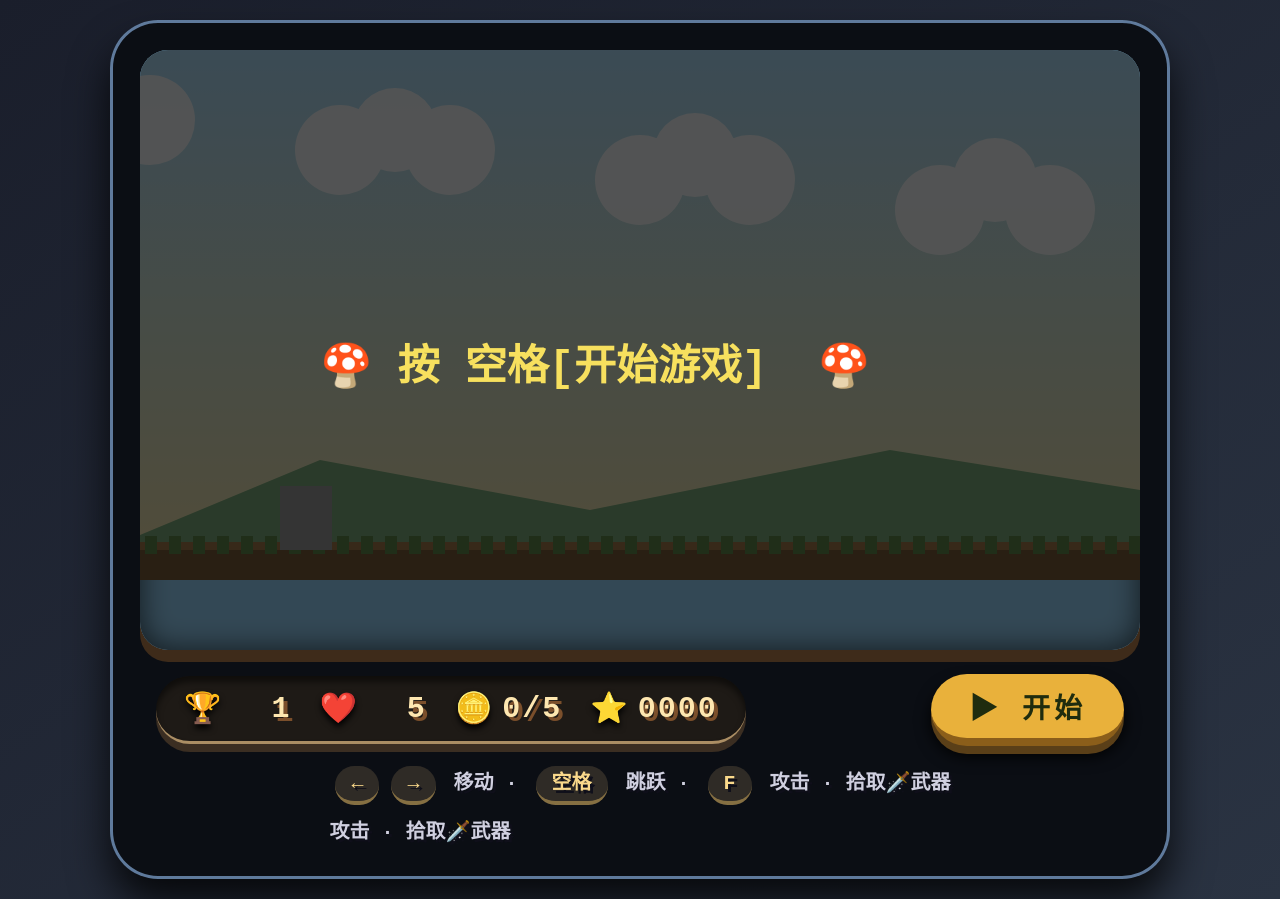
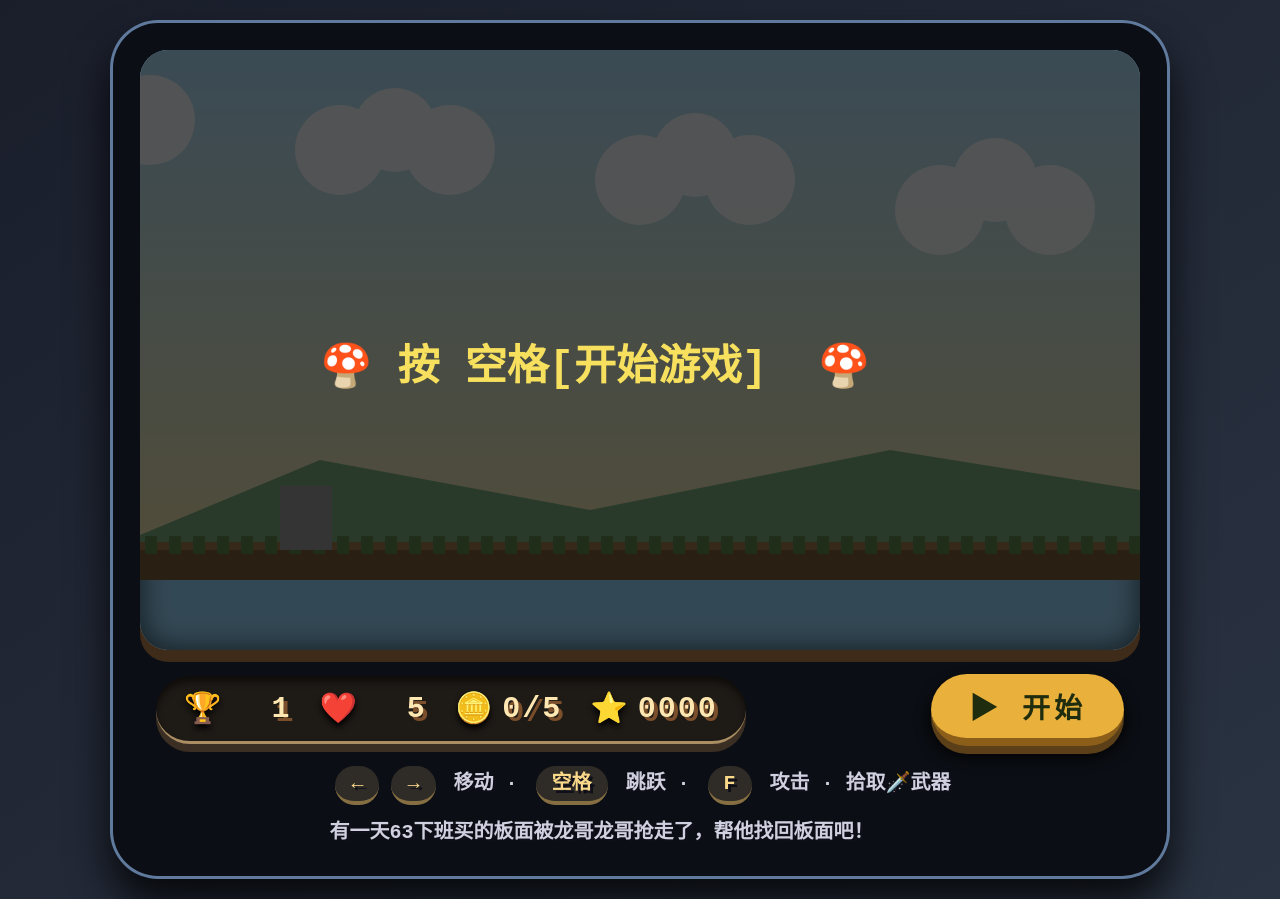
Before and after one commit to nsqb159/maliao, a plain HTML site: page index.html in a window 1280 px wide. Drawn offline with Linux system fonts and the light colour scheme.

Commit message:
Update index.html

```diff
--- a/index.html
+++ b/index.html
@@ -146,7 +146,7 @@
   <div class="hint">
     <kbd>←</kbd><kbd>→</kbd> 移动 · <kbd>空格</kbd> 跳跃 · <kbd>F</kbd> 攻击 · 拾取🗡️武器
   <div class="hint">
-     攻击 · 拾取🗡️武器
+                    有一天63下班买的板面被龙哥龙哥抢走了，帮他找回板面吧！
   </div>
 </div>
 
```
